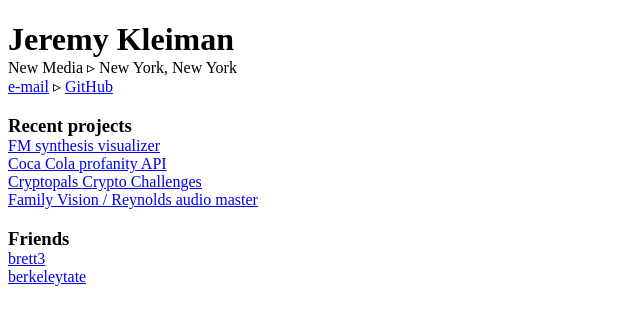
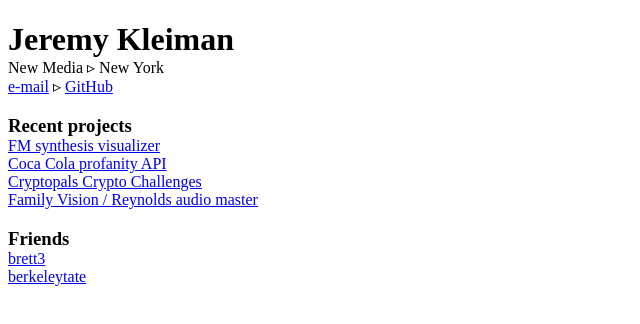
Before and after one commit to j5r5myk/j5r5myk.net, a plain HTML site: page index.html in a window 1280 px wide. Shown: the full height of the page, 0-640 px from the left. Drawn offline with Linux system fonts and the light colour scheme.

Commit message:
Update location

```diff
--- a/index.html
+++ b/index.html
@@ -12,7 +12,7 @@
 		<h1>Jeremy Kleiman</h1>
 	</div>
 	<div id="contact">
-		<p>New Media &#9657; New York, New York</p>
+		<p>New Media &#9657; New York</p>
 		<a href="mailto:j5r5myk@gmail.com">e-mail</a> &#9657; <a href="https://github.com/j5r5myk"> GitHub </a>
 	</div>
 	<div id="projects">
```
